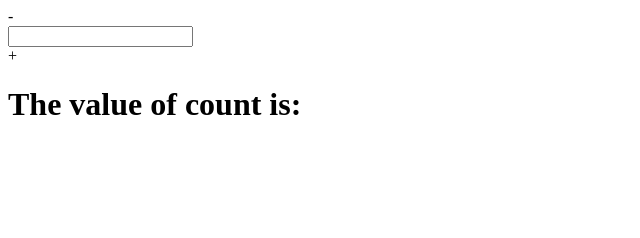
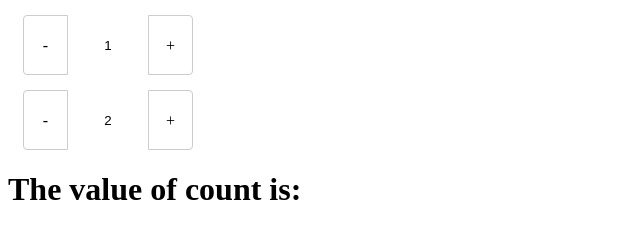
Before and after one commit to iVolume/countface, a website: page index.html in a window 1280 px wide. Shown: the whole page, without its empty margins (0-640 px from the left). Drawn offline with Linux system fonts and the light colour scheme; files that its build step writes are made by us from their sources.

Commit message:
ver. 0.0.2 - js&css added

```diff
--- a/css/countbuttons.css
+++ b/css/countbuttons.css
@@ -0,0 +1,61 @@
+.countBox{
+    position: relative;
+    width: 170px;
+    margin: 15px;
+    -webkit-user-select: none;
+    -moz-user-select: none;
+    -ms-user-select: none;
+    user-select: none;
+}
+.countBox *{
+    box-sizing: border-box;
+}
+.countBox:after{
+    content: '';
+    display: block;
+    visibility: hidden;
+    clear: both;
+}
+.decreaseBtn{
+    float: left;
+    width: 45px;
+    height: 60px;
+    line-height: 60px;
+    text-align: center;
+    border: 1px solid #ccc;
+    border-top-left-radius: 4px;
+    border-bottom-left-radius: 4px;
+    cursor: pointer;
+    transition: color 0.2s;
+}
+.decreaseBtn:hover{
+    border: 1px solid #333333;
+}
+.countVal{
+    height: 60px;
+    float: left;
+    width: 80px;
+    text-align: center;
+    border: none;
+}
+.countVal input{
+    width: 100%;
+    height: 100%;
+    text-align: center;
+    border: none;
+}
+.increaseBtn{
+    float: right;
+    width: 45px;
+    height: 60px;
+    line-height: 60px;
+    text-align: center;
+    border: 1px solid #ccc;
+    border-top-right-radius: 4px;
+    border-bottom-right-radius: 4px;
+    cursor: pointer;
+    transition: color 0.2s;
+}
+.increaseBtn:hover{
+    border: 1px solid #333333;
+}
--- a/index.html
+++ b/index.html
@@ -4,7 +4,7 @@
     <meta charset="UTF-8">
     <title>Title</title>
     <link href="css/countbuttons.css" rel="stylesheet"/>
-    <script src="src/countbuttons.js"></script>
+    <script src="dist/countbuttons.js"></script>
 </head>
 <body>
     <div class="countBox">
@@ -14,6 +14,13 @@
         </div>
         <div class="increaseBtn">+</div>
     </div>
+    <div class="countBox">
+        <div class="decreaseBtn">-</div>
+        <div class="countVal">
+            <label><input class="qty" value="2" name="currentVal" type="tel"></label>
+        </div>
+        <div class="increaseBtn">+</div>
+    </div>
     <div>
         <h1>The value of count is: <span class="outputVal"></span></h1>
     </div>
--- a/src/countbuttons.js
+++ b/src/countbuttons.js
@@ -2,9 +2,42 @@
  * Created by iVolume on 09.03.2017.
  */
 
-document.addEventListener('DOMContentLoaded', event => {
+document.addEventListener('DOMContentLoaded', () => {
 
-    (function () {
-        let qty = document.querySelector('.qty');
+    (() => {
+        let qty = document.querySelectorAll('.qty');
+        let decreaseEl = document.querySelectorAll('.decreaseBtn'),
+            increaseEl = document.querySelectorAll('.increaseBtn');
+
+        qty.forEach( (current) => current.value == '' ? current.value = 1 : current.value);
+
+        decreaseEl.forEach( (current) => current.addEventListener('click', decrease, false));
+        increaseEl.forEach( (current) => current.addEventListener('click', increase, false));
+        qty.forEach( (current) => current.addEventListener('keypress', qtyChange, false));
+
+        function decrease(){
+            let qty = this.parentElement.querySelector('.qty');
+
+            qty.value > 1 ? qty.value-- : qty.value = 1;
+        }
+
+        function increase() {
+            let qty = this.parentElement.querySelector('.qty');
+
+            qty.value++;
+        }
+
+        function qtyChange(event) {
+            if( event.keyCode == 13 ){
+
+                let val = this.value;
+
+                if(val == '' || isNaN(val) || val < 1){
+                    this.value = 1;
+                    this.blur();
+                }
+            }
+        }
+
     })();
 });
```
Also changed, not shown: dist/countbuttons.js.
